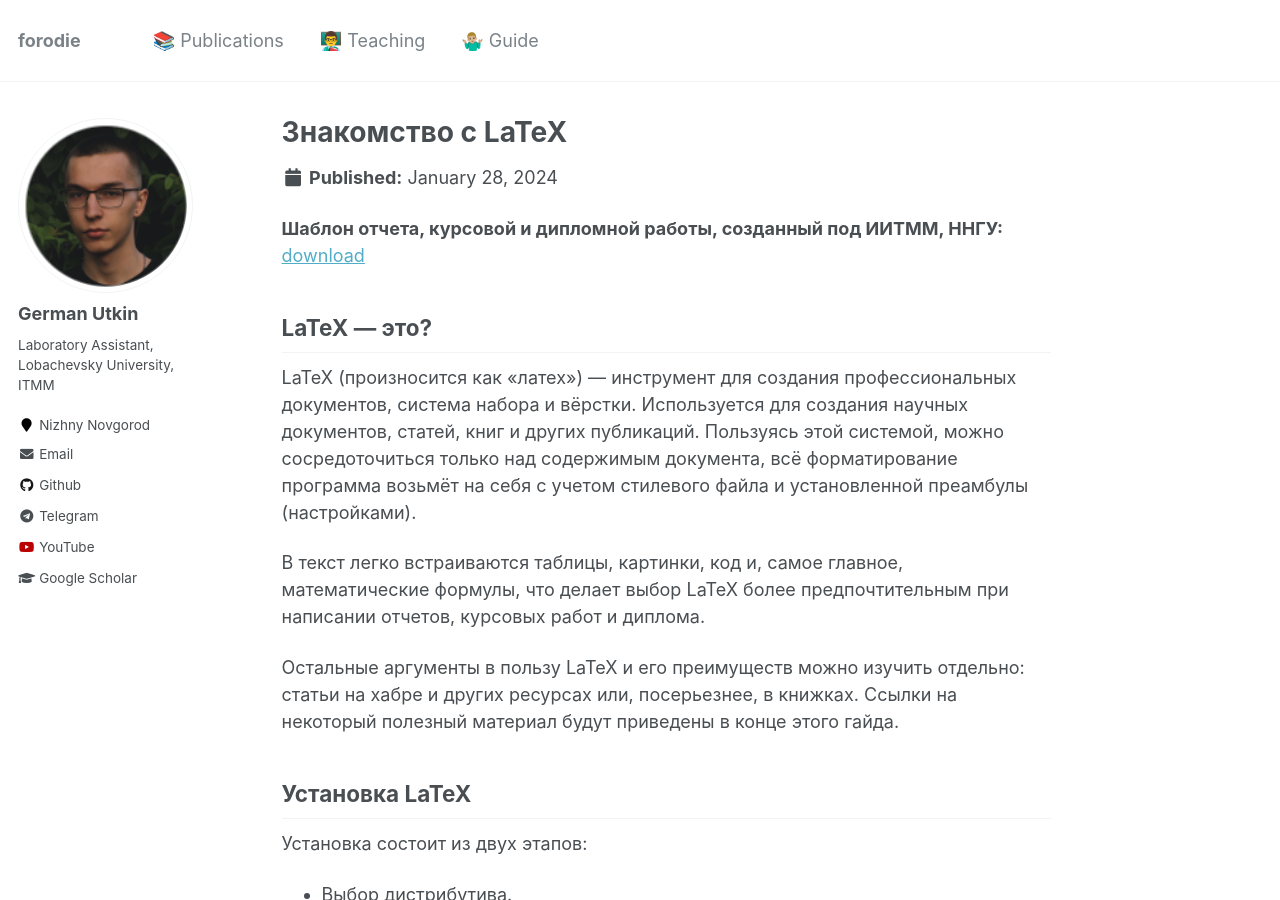
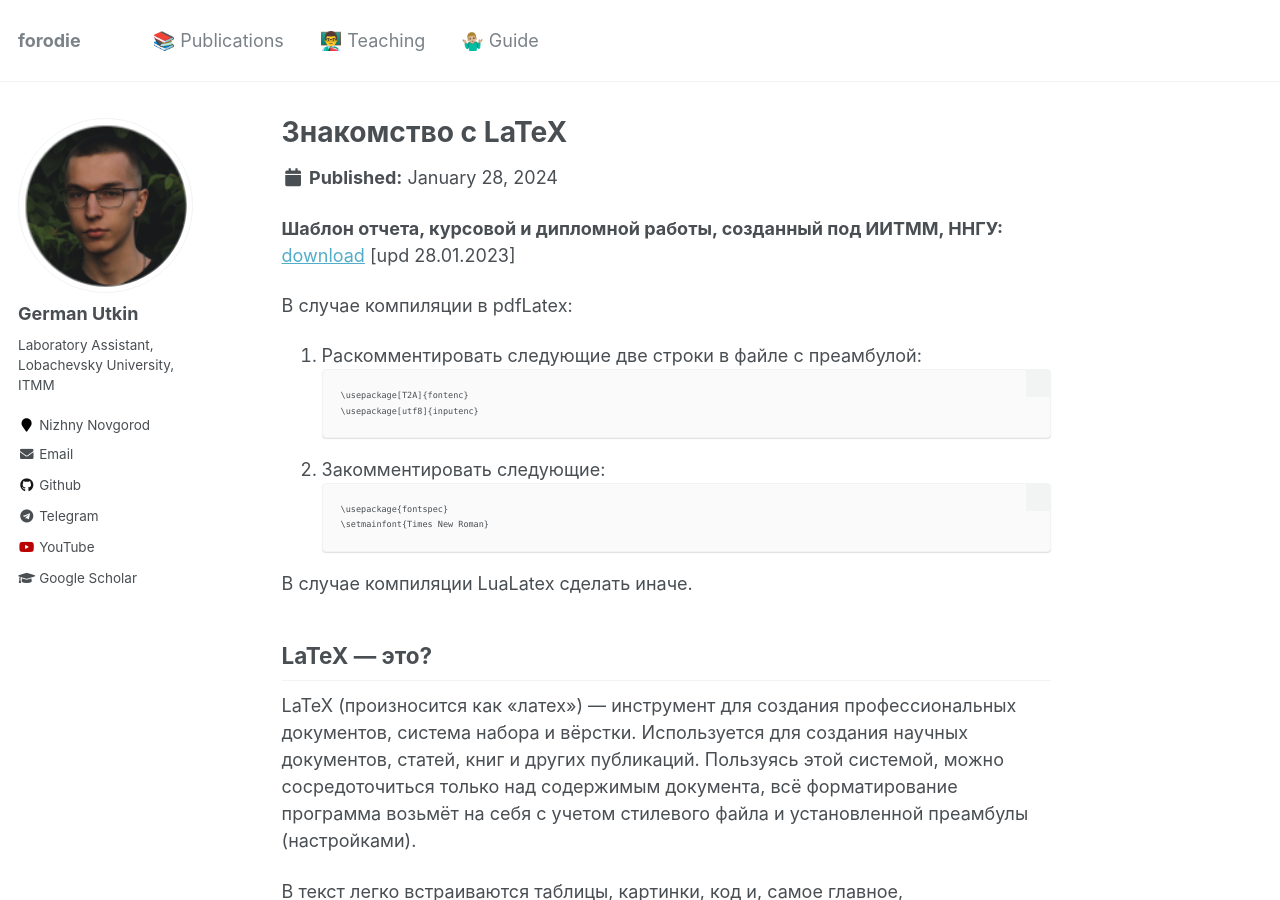
Before and after one commit to forodie/forodie.github.io, a Jekyll site: the page built from _guide/LaTeX.md, in a window 1280 px wide and 900 px high. Built offline with Jekyll 4.4.1, drawn with Linux system fonts in a browser that asks for light colours.

Commit message:
upd info

````diff
--- a/_guide/LaTeX.md
+++ b/_guide/LaTeX.md
@@ -5,7 +5,21 @@ permalink: /guide/Latex
 excerpt: #'This paper is about the number 1. The number 2 is left for future work.'
 venue: #'Journal 1'
 ---
-**Шаблон отчета, курсовой и дипломной работы, созданный под ИИТММ, ННГУ:** [download](https://github.com/forodie/forodie.github.io/raw/main/files/VKR.zip)
+**Шаблон отчета, курсовой и дипломной работы, созданный под ИИТММ, ННГУ:** [download](https://github.com/forodie/forodie.github.io/raw/main/files/VKR.zip) [upd 28.01.2023]
+
+В случае компиляции в pdfLatex:
+1. Раскомментировать следующие две строки в файле с преамбулой:
+```
+\usepackage[T2A]{fontenc}
+\usepackage[utf8]{inputenc}
+```
+2. Закомментировать следующие:
+```
+\usepackage{fontspec}
+\setmainfont{Times New Roman}
+```
+
+В случае компиляции LuaLatex сделать иначе.
 
 ## LaTeX --- это?
 LaTeX (произносится как <<латех>>) --- инструмент для создания профессиональных документов, система набора и вёрстки. Используется для создания научных документов, статей, книг и других публикаций. Пользуясь этой системой, можно сосредоточиться только над содержимым документа, всё форматирование программа возьмёт на себя с учетом стилевого файла и установленной преамбулы (настройками).
````
Also changed, not shown: 1 other file.
